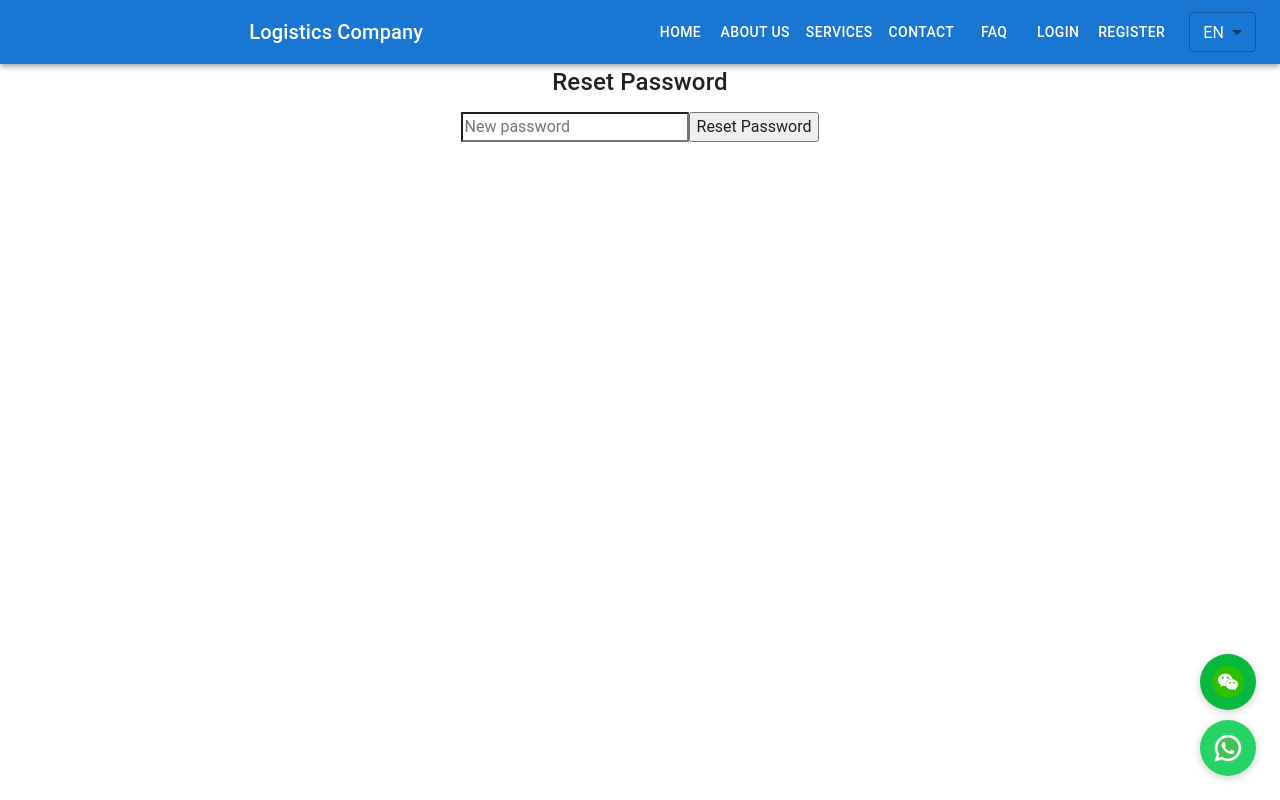
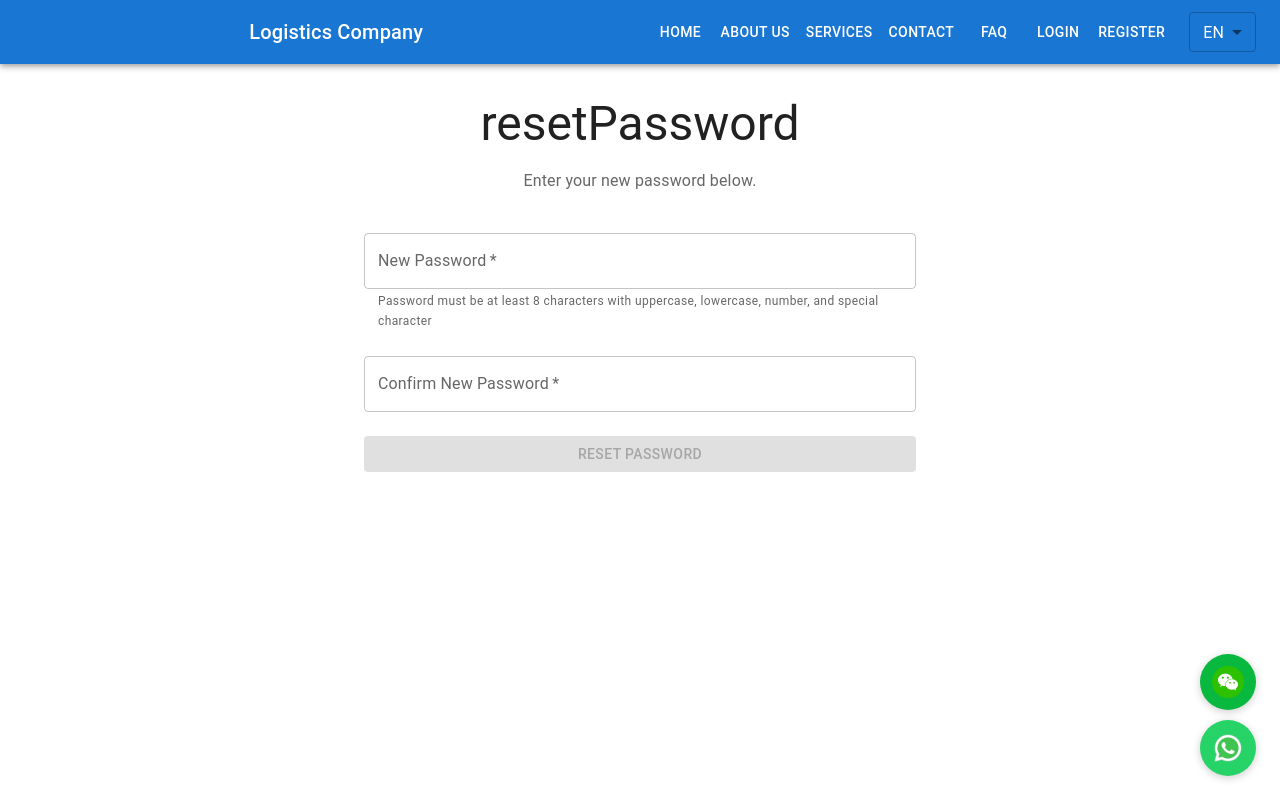
Before and after one commit to johnwongjething/rayray, a React (Create React App) app in the folder frontend/: page /reset-password/1 in a window 1280 px wide. Built offline with nearby package versions, Linux system fonts and the light colour scheme; no server answers.

Commit message:
Add created_at column to BillSearch, fix password reset flow and improve UI

```diff
--- a/frontend/src/pages/BillSearch.js
+++ b/frontend/src/pages/BillSearch.js
@@ -104,6 +104,22 @@ export default function BillSearch({ t = x => x }) {
     return record.status || t('pending');
   };
 
+  const formatDate = (dateString) => {
+    if (!dateString) return '-';
+    try {
+      const date = new Date(dateString);
+      return date.toLocaleDateString('en-US', {
+        year: 'numeric',
+        month: '2-digit',
+        day: '2-digit',
+        hour: '2-digit',
+        minute: '2-digit'
+      });
+    } catch (error) {
+      return dateString;
+    }
+  };
+
   const columns = [
     // ... other columns ...
     {
@@ -142,6 +158,7 @@ export default function BillSearch({ t = x => x }) {
               <th>{t('customerName')}</th>
               <th>{t('containerNo')}</th>
               <th>{t('status')}</th>
+              <th>{t('createdAt')}</th>
             </tr>
           </thead>
           <tbody>
@@ -152,6 +169,7 @@ export default function BillSearch({ t = x => x }) {
                 <td>{row.customer_name}</td>
                 <td>{row.container_numbers}</td>
                 <td>{getStatus(row)}</td>
+                <td>{formatDate(row.created_at)}</td>
               </tr>
             ))}
           </tbody>
--- a/frontend/src/pages/ForgotPassword.js
+++ b/frontend/src/pages/ForgotPassword.js
@@ -1,14 +1,17 @@
 import React, { useState } from 'react';
 import { Container, Typography, Box, TextField, Button, Snackbar, Alert } from '@mui/material';
+import { useNavigate, Link } from 'react-router-dom';
 import { API_BASE_URL } from '../config';
 
 export default function ForgotPassword({ t = x => x }) {
   const [email, setEmail] = useState('');
-  const [msg, setMsg] = useState('');
+  const [loading, setLoading] = useState(false);
   const [snackbar, setSnackbar] = useState({ open: false, message: '', severity: 'success' });
+  const navigate = useNavigate();
 
   const handleSubmit = async (e) => {
     e.preventDefault();
+    setLoading(true);
     try {
       const res = await fetch(`${API_BASE_URL}/api/request_password_reset`, {
         method: 'POST',
@@ -16,29 +19,67 @@ export default function ForgotPassword({ t = x => x }) {
         body: JSON.stringify({ email })
       });
       const data = await res.json();
-      setSnackbar({ open: true, message: data.message, severity: 'success' });
+      if (res.ok) {
+        setSnackbar({ open: true, message: data.message || 'Password reset email sent successfully', severity: 'success' });
+        setEmail('');
+      } else {
+        setSnackbar({ open: true, message: data.error || 'Failed to send reset email', severity: 'error' });
+      }
     } catch (err) {
-      setSnackbar({ open: true, message: 'Failed to send reset email', severity: 'error' });
+      setSnackbar({ open: true, message: 'Failed to send reset email. Please try again.', severity: 'error' });
+    } finally {
+      setLoading(false);
     }
   };
 
   return (
-    <div>
-      <h2>Forgot Password</h2>
+    <Container maxWidth="sm">
+      <Box sx={{ my: 4, textAlign: 'center' }}>
+        <Typography variant="h3" component="h1" gutterBottom>
+          {t('forgotPassword') || 'Forgot Password'}
+        </Typography>
+        <Typography variant="body1" color="text.secondary" sx={{ mb: 3 }}>
+          Enter your email address and we'll send you a link to reset your password.
+        </Typography>
+
         <form onSubmit={handleSubmit}>
-        <input type="email" value={email} onChange={e => setEmail(e.target.value)} placeholder="Enter your email" required />
-        <button type="submit">Send Reset Link</button>
+          <TextField
+            fullWidth
+            label="Email"
+            type="email"
+            value={email}
+            onChange={(e) => setEmail(e.target.value)}
+            margin="normal"
+            required
+            disabled={loading}
+          />
+          <Button
+            type="submit"
+            variant="contained"
+            color="primary"
+            fullWidth
+            sx={{ mt: 2, mb: 2 }}
+            disabled={loading}
+          >
+            {loading ? 'Sending...' : 'Send Reset Link'}
+          </Button>
         </form>
-      {msg && <div>{msg}</div>}
+
+        <Link to="/login" style={{ textDecoration: 'none', color: '#1976d2' }}>
+          Back to Login
+        </Link>
+
         <Snackbar
           open={snackbar.open}
           autoHideDuration={6000}
           onClose={() => setSnackbar({ ...snackbar, open: false })}
+          anchorOrigin={{ vertical: 'top', horizontal: 'center' }}
         >
-        <Alert onClose={() => setSnackbar({ ...snackbar, open: false })} severity={snackbar.severity}>
+          <Alert onClose={() => setSnackbar({ ...snackbar, open: false })} severity={snackbar.severity} sx={{ width: '100%' }}>
             {snackbar.message}
           </Alert>
         </Snackbar>
-    </div>
+      </Box>
+    </Container>
   );
 }
--- a/frontend/src/pages/Login.js
+++ b/frontend/src/pages/Login.js
@@ -1,6 +1,6 @@
 import React, { useState } from 'react';
 import { Container, Typography, Box, TextField, Button, Snackbar, Alert } from '@mui/material';
-import { useNavigate } from 'react-router-dom';
+import { useNavigate, Link } from 'react-router-dom';
 import { API_BASE_URL } from '../config';
 
 function Login({ t = x => x }) {
@@ -70,7 +70,9 @@ function Login({ t = x => x }) {
             {t('login')}
           </Button>
         </form>
-        <a href="/forgot-password">Forgot Password?</a>
+        <Link to="/forgot-password" style={{ textDecoration: 'none', color: '#1976d2', marginTop: '16px', display: 'block' }}>
+          Forgot Password?
+        </Link>
         <Snackbar
           open={!!error}
           autoHideDuration={6000}
--- a/frontend/src/pages/ResetPassword.js
+++ b/frontend/src/pages/ResetPassword.js
@@ -6,12 +6,47 @@ import { API_BASE_URL } from '../config';
 function ResetPassword({ t = x => x }) {
   const { token } = useParams();
   const [password, setPassword] = useState('');
-  const [msg, setMsg] = useState('');
+  const [confirmPassword, setConfirmPassword] = useState('');
+  const [loading, setLoading] = useState(false);
   const [snackbar, setSnackbar] = useState({ open: false, message: '', severity: 'success' });
   const navigate = useNavigate();
 
+  const validatePassword = (password) => {
+    if (password.length < 8) {
+      return 'Password must be at least 8 characters long';
+    }
+    if (!/[A-Z]/.test(password)) {
+      return 'Password must contain at least one uppercase letter';
+    }
+    if (!/[a-z]/.test(password)) {
+      return 'Password must contain at least one lowercase letter';
+    }
+    if (!/[0-9]/.test(password)) {
+      return 'Password must contain at least one number';
+    }
+    if (!/[!@#$%^&*(),.?":{}|<>]/.test(password)) {
+      return 'Password must contain at least one special character';
+    }
+    return null;
+  };
+
   const handleSubmit = async (e) => {
     e.preventDefault();
+
+    // Validate passwords match
+    if (password !== confirmPassword) {
+      setSnackbar({ open: true, message: 'Passwords do not match', severity: 'error' });
+      return;
+    }
+
+    // Validate password strength
+    const passwordError = validatePassword(password);
+    if (passwordError) {
+      setSnackbar({ open: true, message: passwordError, severity: 'error' });
+      return;
+    }
+
+    setLoading(true);
     try {
       const res = await fetch(`${API_BASE_URL}/api/reset_password/${token}`, {
         method: 'POST',
@@ -20,34 +55,80 @@ function ResetPassword({ t = x => x }) {
       });
       const data = await res.json();
       if (res.ok) {
-        setSnackbar({ open: true, message: data.message, severity: 'success' });
+        setSnackbar({ open: true, message: data.message || 'Password has been reset successfully', severity: 'success' });
+        // Clear form
+        setPassword('');
+        setConfirmPassword('');
+        // Redirect to login after 2 seconds
         setTimeout(() => navigate('/login'), 2000);
       } else {
-        setSnackbar({ open: true, message: data.error, severity: 'error' });
+        setSnackbar({ open: true, message: data.error || 'Password reset failed', severity: 'error' });
       }
     } catch (err) {
-      setSnackbar({ open: true, message: 'Password reset failed', severity: 'error' });
+      setSnackbar({ open: true, message: 'Password reset failed. Please try again.', severity: 'error' });
+    } finally {
+      setLoading(false);
     }
   };
 
   return (
-    <div>
-      <h2>Reset Password</h2>
+    <Container maxWidth="sm">
+      <Box sx={{ my: 4, textAlign: 'center' }}>
+        <Typography variant="h3" component="h1" gutterBottom>
+          {t('resetPassword') || 'Reset Password'}
+        </Typography>
+        <Typography variant="body1" color="text.secondary" sx={{ mb: 3 }}>
+          Enter your new password below.
+        </Typography>
+
         <form onSubmit={handleSubmit}>
-        <input type="password" value={password} onChange={e => setPassword(e.target.value)} placeholder="New password" required />
-        <button type="submit">Reset Password</button>
+          <TextField
+            fullWidth
+            label="New Password"
+            type="password"
+            value={password}
+            onChange={(e) => setPassword(e.target.value)}
+            margin="normal"
+            required
+            disabled={loading}
+            helperText="Password must be at least 8 characters with uppercase, lowercase, number, and special character"
+          />
+          <TextField
+            fullWidth
+            label="Confirm New Password"
+            type="password"
+            value={confirmPassword}
+            onChange={(e) => setConfirmPassword(e.target.value)}
+            margin="normal"
+            required
+            disabled={loading}
+            error={confirmPassword && password !== confirmPassword}
+            helperText={confirmPassword && password !== confirmPassword ? "Passwords do not match" : ""}
+          />
+          <Button
+            type="submit"
+            variant="contained"
+            color="primary"
+            fullWidth
+            sx={{ mt: 2, mb: 2 }}
+            disabled={loading || !password || !confirmPassword}
+          >
+            {loading ? 'Resetting Password...' : 'Reset Password'}
+          </Button>
         </form>
-      {msg && <div>{msg}</div>}
+
         <Snackbar
           open={snackbar.open}
           autoHideDuration={6000}
           onClose={() => setSnackbar({ ...snackbar, open: false })}
+          anchorOrigin={{ vertical: 'top', horizontal: 'center' }}
         >
-        <Alert onClose={() => setSnackbar({ ...snackbar, open: false })} severity={snackbar.severity}>
+          <Alert onClose={() => setSnackbar({ ...snackbar, open: false })} severity={snackbar.severity} sx={{ width: '100%' }}>
             {snackbar.message}
           </Alert>
         </Snackbar>
-    </div>
+      </Box>
+    </Container>
   );
 }
 
```
Lines whose indentation alone changed are shown as unchanged.
